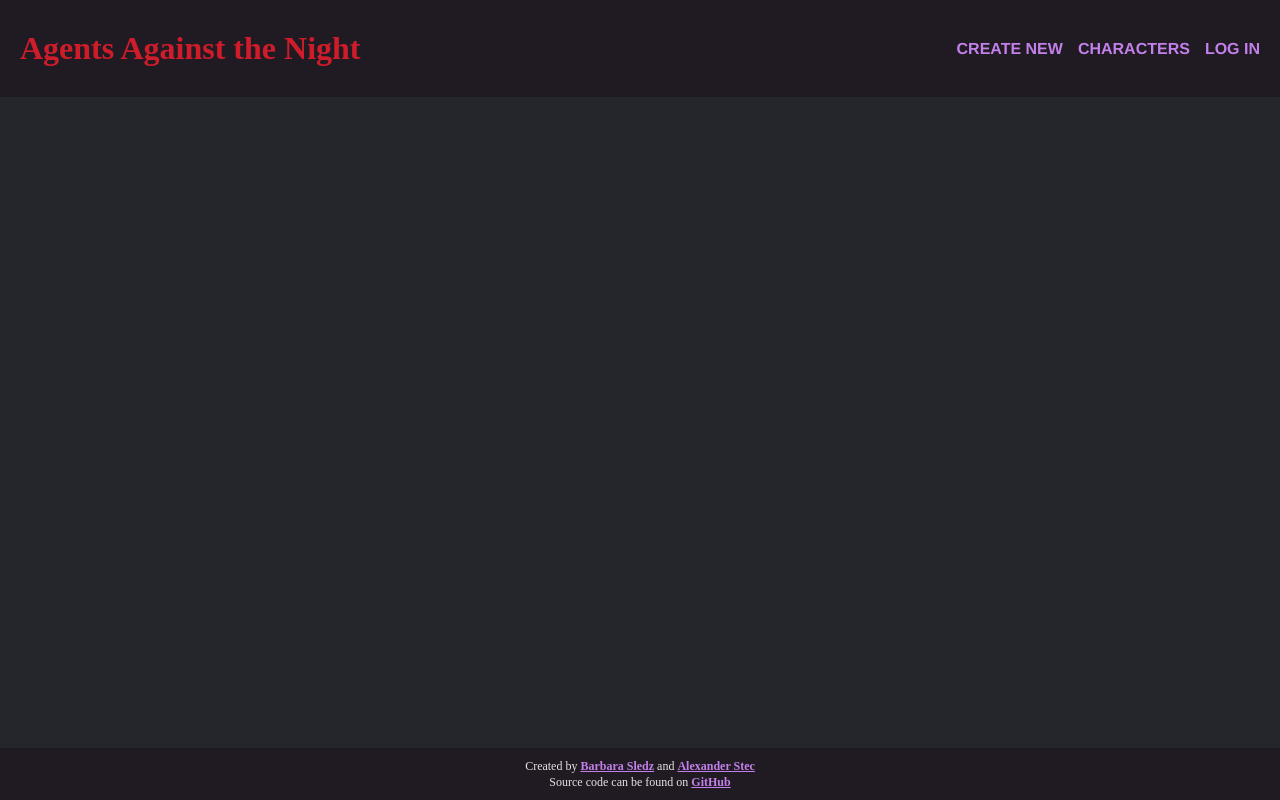
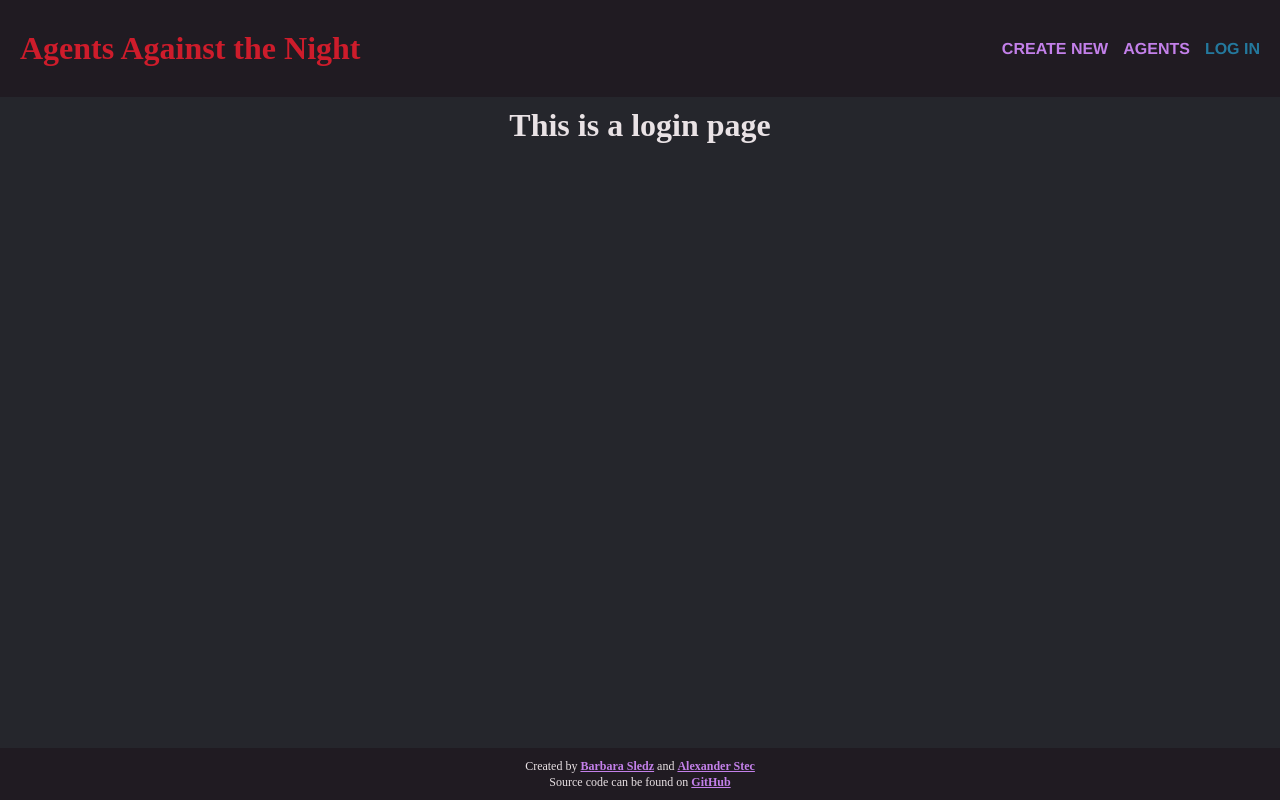
Before and after one commit to barbarasledz/agents-against-the-night-on-hiatus, a Vue app: page /login in a window 1280 px wide. Built offline with nearby package versions, Linux system fonts and the light colour scheme; a web font is replaced by a local one.

Commit message:
Created placeholder views, did basic setup of routing

```diff
--- a/src/components/NavBar.vue
+++ b/src/components/NavBar.vue
@@ -3,26 +3,26 @@
         <nav>
             <div id="navbar-brand">
                 <!-- Add logo/image here? -->
-                <a>
+                <router-link to="/">
                     <h1 class="appname">Agents Against <br class="hide-on-desktop" /> the Night</h1>
-                </a>
+                </router-link>
             </div>
             <ul id="navbar-links">
-                <a>
+                <router-link to="/newAgent">
                     <li>
                         Create New
                     </li>
-                </a>
-                <a>
+                </router-link>
+                <router-link to="/agents">
                     <li>
-                        Characters
+                        Agents
                     </li>
-                </a>
-                <a>
+                </router-link>
+                <router-link to="/login">
                     <li>
                         Log In
                     </li>
-                </a>
+                </router-link>
             </ul>
         </nav>
     </div>
@@ -32,11 +32,12 @@
 /* Mobile + General styling */
 h1 {
     font-size: 2rem;
+    text-decoration-color: var(--purple);
 }
-
 a {
     font-weight: bold;
     color: var(--purple);
+    text-decoration: none;
 }
 
 ul {
--- a/src/router/index.js
+++ b/src/router/index.js
@@ -1,5 +1,9 @@
 import { createRouter, createWebHistory } from 'vue-router'
 import HomeView from '../views/HomeView.vue'
+import LogIn from '../views/authentication/LogIn.vue'
+import RegisterAcc from '../views/authentication/RegisterAcc.vue'
+import AllAgents from "../views/characters/AllAgents.vue"
+import NewAgent from "../views/characters/NewAgent.vue"
 
 const routes = [
   {
@@ -8,17 +12,42 @@ const routes = [
     component: HomeView
   },
   {
-    path: '/about',
-    name: 'about',
-    // route level code-splitting
-    // this generates a separate chunk (about.[hash].js) for this route
-    // which is lazy-loaded when the route is visited.
-    component: () => import(/* webpackChunkName: "about" */ '../views/AboutView.vue')
+    path: '/login',
+    name: 'log-in',
+    component: LogIn
+  },
+  {
+    path: '/register',
+    name: 'register',
+    component: RegisterAcc
+  },
+  {
+    path: '/agents',
+    name: 'all-agents',
+    component: AllAgents
+  },
+  {
+    path: '/newAgent',
+    name: 'new-agent',
+    component: NewAgent
+  },
+  // TODO: figure out how to make a default path...
+  {
+    path: '/:pathMatch(.*)*',
+    redirect: '/'
   }
+  // {
+  //   path: '/about',
+  //   name: 'about',
+  //   // route level code-splitting
+  //   // this generates a separate chunk (about.[hash].js) for this route
+  //   // which is lazy-loaded when the route is visited.
+  //   component: () => import(/* webpackChunkName: "about" */ '../views/AboutView.vue')
+  // }
 ]
 
 const router = createRouter({
-  history: createWebHistory(process.env.BASE_URL),
+  history: createWebHistory(),
   routes
 })
 
--- /dev/null
+++ b/src/views/authentication/LogIn.vue
@@ -0,0 +1,5 @@
+<template>
+    <div class="about">
+      <h1>This is a login page</h1>
+    </div>
+  </template>
--- /dev/null
+++ b/src/views/authentication/RegisterAcc.vue
@@ -0,0 +1,5 @@
+<template>
+    <div class="about">
+      <h1>This is a register page</h1>
+    </div>
+  </template>
--- /dev/null
+++ b/src/views/characters/AllAgents.vue
@@ -0,0 +1,5 @@
+<template>
+    <div class="about">
+      <h1>This is a list of existing characters</h1>
+    </div>
+  </template>
--- /dev/null
+++ b/src/views/characters/NewAgent.vue
@@ -0,0 +1,5 @@
+<template>
+    <div class="about">
+      <h1>This is where you make new characters</h1>
+    </div>
+  </template>
```
